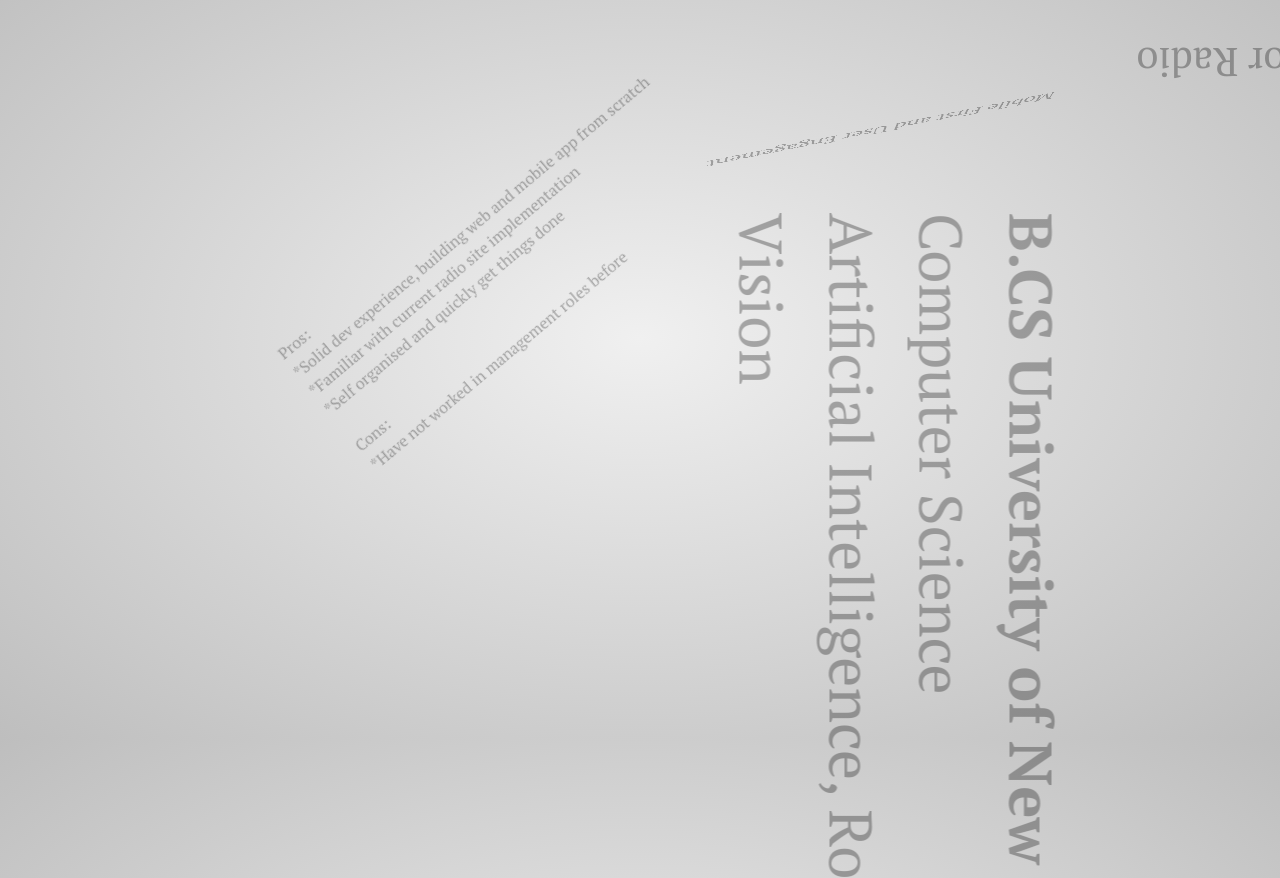
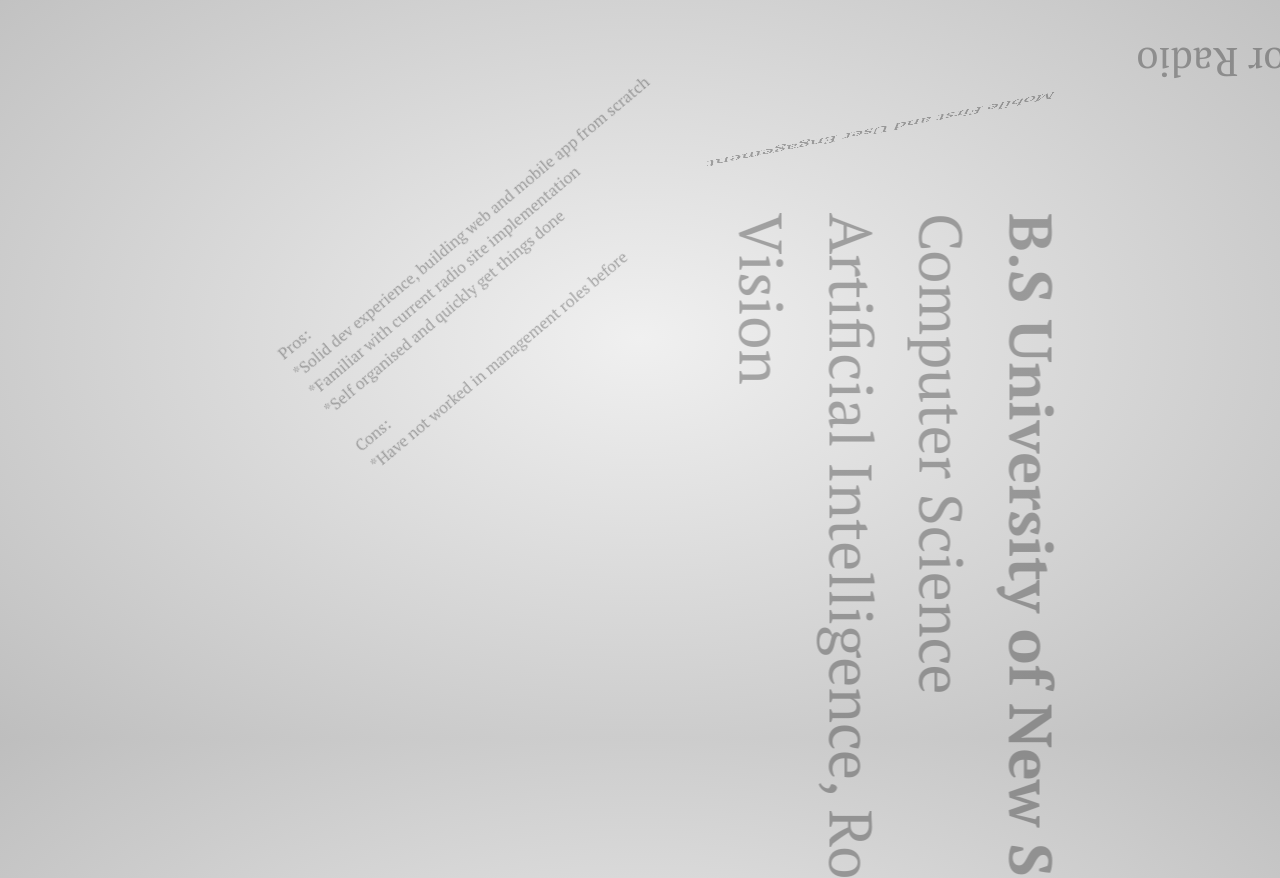
Before and after one commit to ChaplinWang/ChaplinWang.github.io, a website: page index.html in a window 1280 px wide. Shown: the part 862-1740 px from the top of the page. Drawn offline with Linux system fonts and the light colour scheme.

Commit message:
Update index.html

```diff
--- a/index.html
+++ b/index.html
@@ -75,7 +75,7 @@
 
     <div id="Education" class="step" data-x="850" data-y="5000" data-rotate="90" data-scale="5">
         <p>
-            <b class="positioning"> B.CS University of New South Wales </b><br/>
+            <b class="positioning"> B.S University of New South Wales </b><br/>
             Computer Science<br/>
             <span> Artificial Intelligence, Robotics, Computer Vision</span><br/><br/>
         </p>
```
